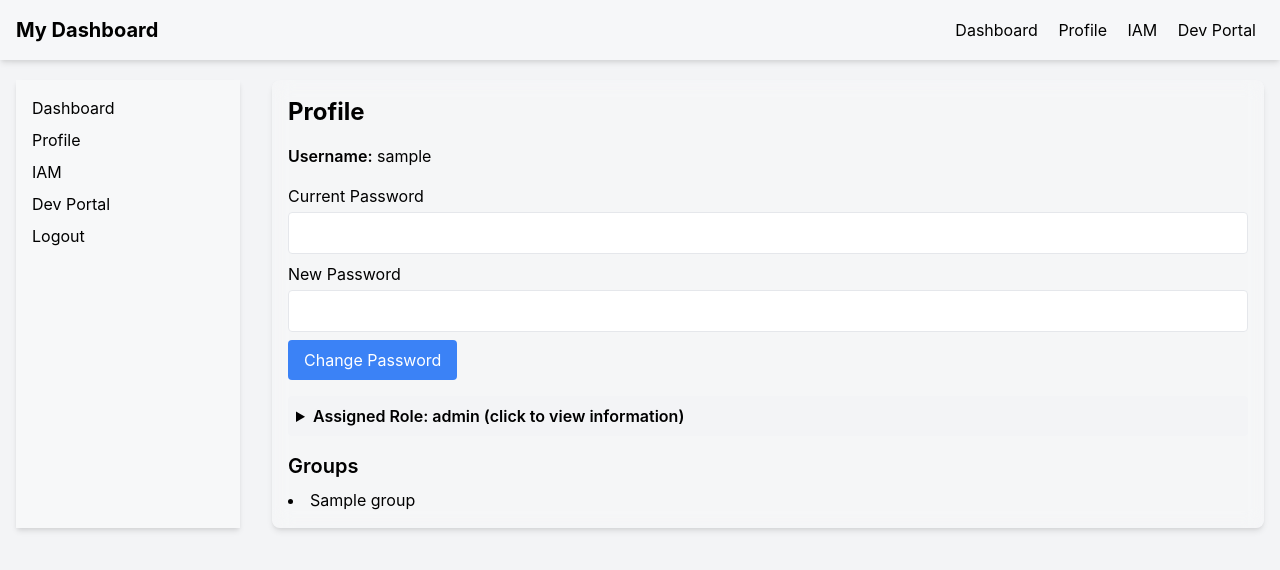
After one commit to AnjanB3012/nalflo, a Flask app: template templates/profile.html in a window 1280 px wide. The commit adds this page. Shown: the top 570 px of the page. Run offline with Flask 3, Linux system fonts and the light colour scheme; the template is opened without the code that fills it: most values are stand-ins (such as "Sample title", 1, 10 or a date in 2020).

Commit message:
made some gui components

```diff
--- a/app.py
+++ b/app.py
@@ -1,4 +1,7 @@
 import system.System as System
+import system.Role as Role
+import system.Group as Group
+import system.User as User
 import os
 from flask import Flask, render_template, request, redirect, url_for, session
 
@@ -10,14 +13,23 @@ tempSystem = System.System()
 @app.route('/login', methods=['GET', 'POST'])
 def login():
     if request.method=="POST":
-        pass
-    return render_template('login.html')
+        inpUsername = request.form['username']
+        inpPassword = request.form['password']
+        loggedIn = tempSystem.loginUser(inpUsername, inpPassword)
+        if loggedIn!=None:
+            session['user'] = loggedIn.getUserName()
+            return redirect(url_for('home'))
+        else:
+            return render_template('login.html', loginError=True)
+    return render_template('login.html', loginError=False)
 
 @app.route('/', methods=['GET', 'POST'])
 def home():
     if tempSystem.getSetUpStatus() == False:
         return redirect(url_for('setup'))
-    return render_template('home.html')
+    if 'user' not in session:
+        return redirect(url_for('login'))
+    return render_template('dashboard.html')
 
 @app.route('/onboarding', methods=['GET', 'POST'])
 def setup():
@@ -34,7 +46,40 @@ def setup():
         )
         tempSystem.saveInstance()
         return redirect(url_for('login'))
-    return render_template('onboarding.html')
+    return render_template('dashboard.html')
+
+@app.route('/logout')
+def logout():
+    session.pop('user', None)
+    return redirect(url_for('login'))
+
+@app.route('/profile', methods=['GET', 'POST'])
+def profile():
+    # change password
+    changedPassword = "No"
+    if request.method=="POST":
+        currentPassword = request.form["current-password"]
+        if tempSystem.getUser(session['user']).getPassword() == currentPassword:
+            newPassword = request.form["new-password"]
+            tempSystem.getUser(session['user']).setPassword(newPassword)
+            changedPassword = "Yes"
+        else:
+            changedPassword = "Error"
+    signedInUser = tempSystem.getUser(session['user'])
+    username = signedInUser.getUserName()
+    roleDet = signedInUser.getRole().getDetails()
+    rolename = roleDet[0]
+    roledesc = roleDet[1]
+    roleperms = signedInUser.getRole().getPermissions()
+    rolepermissions = []
+    for perm in roleperms:
+        if(roleperms[perm] == True):
+            rolepermissions.append(perm)
+    groups = signedInUser.getGroups()
+    groupList = []
+    for group in groups:
+        groupList.append(group.getDetails()[0])
+    return render_template('profile.html', username=username, rolename=rolename, roledesc=roledesc, permissions=rolepermissions, groups=groupList, changedPassword=changedPassword)
 
 if __name__ == '__main__':
     app.run(debug=True, port=8080)
--- /dev/null
+++ b/instance.xml
@@ -0,0 +1,2 @@
+<?xml version='1.0' encoding='utf-8'?>
+<System><customerName>Test</customerName><customerEmail>test@example.com</customerEmail><domain>example.com</domain><Groups><Group Title="Global Admins"><Description>A Group of all global admins</Description><UsersInGroup><username>admin@example.com</username></UsersInGroup></Group></Groups><Users><User Username="admin@example.com"><Password>Anjan@301206</Password><RoleName>Global Admin</RoleName><Groups><GroupName>Global Admins</GroupName></Groups></User></Users><Roles><Role Title="Global Admin"><Description>Has all privleges to modify the system</Description><Permissions>{"tasks": true, "forms": true, "data": true, "iam": true, "apis": true}</Permissions><Users><Username>admin@example.com</Username></Users></Role></Roles><Permissions>["tasks", "forms", "data", "iam", "apis"]</Permissions><Tasks /></System>
--- /dev/null
+++ b/templates/common.css
@@ -0,0 +1,17 @@
+/* common.css */
+body {
+    font-family: 'Inter', sans-serif;
+  }
+
+  /* Glass effect class */
+  .glass {
+    background: rgba(255, 255, 255, 0.2);
+    backdrop-filter: blur(10px);
+  }
+
+  /* Consistent styling for form elements */
+  input,
+  select,
+  button {
+    outline: none;
+  }
--- /dev/null
+++ b/templates/profile.html
@@ -0,0 +1,96 @@
+<!DOCTYPE html>
+<html lang="en">
+<head>
+  <meta charset="UTF-8">
+  <title>Profile</title>
+  <meta name="viewport" content="width=device-width, initial-scale=1.0">
+  <!-- Tailwind CSS CDN -->
+  <link href="https://cdn.jsdelivr.net/npm/tailwindcss@2.2.19/dist/tailwind.min.css" rel="stylesheet">
+  <link rel="stylesheet" href="common.css">
+</head>
+<body class="bg-gray-100">
+  <!-- Navbar -->
+  <div class="fixed w-full z-10">
+    <!-- Include partials/navbar.html content -->
+    <nav class="bg-white bg-opacity-30 backdrop-blur-md shadow-md p-4 flex justify-between items-center">
+      <div class="text-xl font-bold">My Dashboard</div>
+      <div>
+        <a href="dashboard.html" class="mx-2 hover:text-blue-500">Dashboard</a>
+        <a href="profile.html" class="mx-2 hover:text-blue-500">Profile</a>
+        <a href="iam.html" class="mx-2 hover:text-blue-500">IAM</a>
+        <a href="dev-portal.html" class="mx-2 hover:text-blue-500">Dev Portal</a>
+      </div>
+    </nav>
+  </div>
+
+  <div class="flex pt-16">
+    <!-- Sidebar -->
+    <div class="w-64 p-4">
+      <!-- Include partials/sidebar.html content -->
+      <aside class="bg-white bg-opacity-30 backdrop-blur-md shadow-md h-full p-4">
+        <ul>
+          <li class="mb-2"><a href="dashboard.html" class="hover:text-blue-500">Dashboard</a></li>
+          <li class="mb-2"><a href="profile.html" class="hover:text-blue-500">Profile</a></li>
+          <li class="mb-2"><a href="iam.html" class="hover:text-blue-500">IAM</a></li>
+          <li class="mb-2"><a href="dev-portal.html" class="hover:text-blue-500">Dev Portal</a></li>
+          <li class="mb-2"><a href="login.html" class="hover:text-blue-500">Logout</a></li>
+        </ul>
+      </aside>
+    </div>
+
+    <!-- Main Content -->
+    <main class="flex-1 p-4">
+      <div class="glass p-4 rounded-lg shadow-md">
+        <h1 class="text-2xl font-bold mb-4">Profile</h1>
+        <div class="mb-4">
+          <span class="font-semibold">Username:</span> {{username}}
+        </div>
+        <div class="mb-4">
+          <form action="/profile" method="POST">
+            {% if changedPassword == "Yes" %}
+              <div class="bg-green-100 border-l-4 border-green-500 text-green-700 p-4 mb-4" role="alert">
+                <p class="font-bold">Password Changed!</p>
+                <p>Your password has been successfully changed.</p>
+              </div>
+            {% endif %}
+            {% if changedPassword == "Error" %}
+              <div class="bg-red-100 border-l-4 border-red-500 text-red-700 p-4 mb-4" role="alert">
+                <p class="font-bold">Password Change Failed!</p>
+                <p>Either the current password is incorrect or the new password is invalid.</p>
+              </div>
+            {% endif %}
+            <label for="current-password" class="block mb-1">Current Password</label>
+            <input type="password" id="current-password" name="current-password" class="w-full p-2 border rounded mb-2">
+            <label for="new-password" class="block mb-1">New Password</label>
+            <input type="password" id="new-password" name="new-password" class="w-full p-2 border rounded mb-2">
+            <button type="submit" class="bg-blue-500 hover:bg-blue-600 text-white py-2 px-4 rounded">Change Password</button>
+          </form>
+        </div>
+        <div class="mb-4">
+          <!-- Using a details/summary element for the permissions view -->
+          <details class="bg-gray-100 p-2 rounded">
+            <summary class="cursor-pointer font-semibold">Assigned Role: {{rolename}} (click to view information)</summary>
+            <div class="mt-2">
+              <ul class="list-disc list-inside">
+                <span class="font-semibold">Description:</span> {{roledesc}}
+                <h2 class="text-xl font-semibold mt-2">Permissions</h2>
+                {% for permission in permissions %}
+                  <li>{{permission}}</li>
+                {% endfor %}
+              </ul>
+            </div>
+          </details>
+        </div>
+        <div>
+          <h2 class="text-xl font-semibold mb-2">Groups</h2>
+          <ul class="list-disc list-inside">
+            {% for group in groups %}
+              <li>{{group}}</li>
+            {% endfor %}
+          </ul>
+        </div>
+      </div>
+    </main>
+  </div>
+</body>
+</html>
```
Also changed, not shown: system/System.py (+27 -0 lines), templates/dashboard.html (added, +75 -0 lines), templates/login.html (+8 -3 lines), templates/partials/navbar.html (added, +10 -0 lines), templates/partials/sidebar.html (added, +10 -0 lines).
